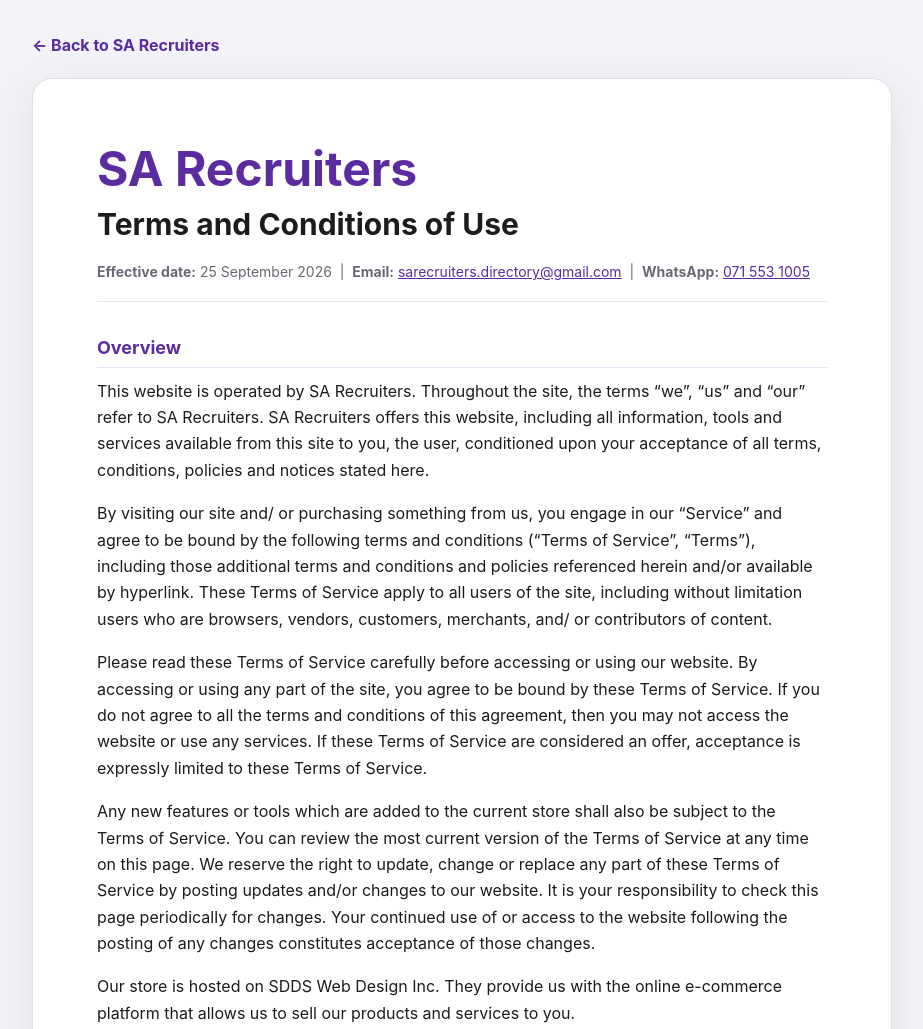
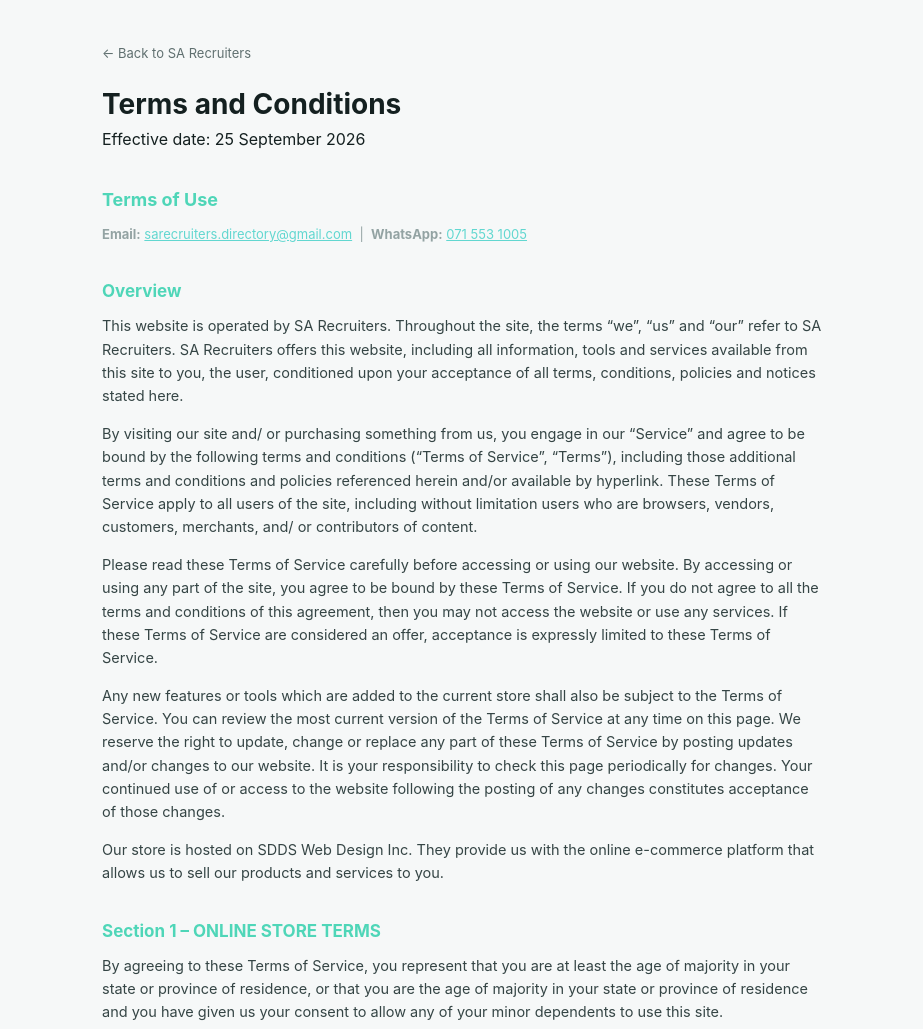
Before and after one commit to kamogeloralph-ux/sarecruiters, a website: page terms/index.html in a window 1280 px wide. Shown: the top 1029 px of the page, without its empty margins (178-1101 px from the left). Drawn offline with Linux system fonts and the light colour scheme.

Commit message:
style: standardize terms page with legal pages

```diff
--- a/terms/index.html
+++ b/terms/index.html
@@ -3,14 +3,20 @@
 <head>
 <meta charset="utf-8">
 <meta name="viewport" content="width=device-width, initial-scale=1">
-<meta name="description" content="SA Recruiters Terms and Conditions">
+<meta name="description" content="Read the Terms and Conditions for using the SA Recruiters recruitment directory and jobs platform.">
+<link rel="canonical" href="https://sa-recruiters.co.za/terms/">
+<link rel="icon" href="/favicon-v2.ico" sizes="48x48">
+<link rel="icon" type="image/png" sizes="192x192" href="/icons/v2-icon-192.png">
 <title>SA Recruiters — Terms and Conditions</title>
-<style>html{background:#f2f2f7}body{margin:0;color:#1c1c1e;background:#f2f2f7;font-family:Inter,-apple-system,BlinkMacSystemFont,"Segoe UI",sans-serif;line-height:1.65}.wrap{max-width:860px;margin:0 auto;padding:32px 20px 64px}.paper{background:#fff;border:1px solid #dedee3;border-radius:20px;padding:clamp(24px,5vw,64px);box-shadow:0 12px 40px rgba(0,0,0,.08)}h1{font-size:clamp(30px,5vw,48px);line-height:1.1;margin:0;color:#5b2ca0}h2{font-size:clamp(21px,3vw,30px);line-height:1.2;margin:10px 0 8px}h3{font-size:18px;line-height:1.3;margin:34px 0 10px;color:#5b2ca0;border-bottom:1px solid #e8e1f2;padding-bottom:7px}p{margin:0 0 17px}a{color:#5b2ca0}.meta{color:#696974;font-size:14px;margin:18px 0 30px;padding-bottom:18px;border-bottom:1px solid #e7e7eb}.back{display:inline-block;margin-bottom:20px;text-decoration:none;font-weight:700}.notice{font-size:13px;color:#696974;margin-top:26px;padding-top:18px;border-top:1px solid #e7e7eb}</style>
+<style>
+*{box-sizing:border-box}html{background:#0e1214}body{margin:0;font-family:-apple-system,BlinkMacSystemFont,"Segoe UI",Roboto,sans-serif;background:#0e1214;color:#eef2f2;line-height:1.6}.wrap{max-width:760px;margin:0 auto;padding:2.5rem 1.25rem 4rem}.paper{background:transparent;border:0;border-radius:0;padding:0;box-shadow:none}.back{display:inline-block;margin-bottom:1.5rem;color:#93a3a3;font-size:13px;text-decoration:none;font-weight:400}.back:hover{text-decoration:underline}h1{font-size:28px;line-height:1.2;margin:0 0 6px;color:#eef2f2}h2{font-size:18px;line-height:1.3;color:#4fd6b8;margin:2.2rem 0 .8rem}h3{font-size:17px;line-height:1.35;color:#4fd6b8;margin:2.2rem 0 .7rem;padding:0;border:0}p{margin:0 0 15px;color:#c7d0d0;font-size:14.5px}a{color:#62d7d0}.meta{color:#93a3a3;font-size:13px;margin:0 0 2rem;padding:0;border:0}.notice{font-size:14px;color:#c7d0d0;margin-top:2rem;padding:1rem 1.1rem;background:#161b1d;border-left:3px solid #4fd6b8;border-top:0;border-radius:0 8px 8px 0}@media (prefers-color-scheme:light){html,body{background:#f6f8f8;color:#142020}h1{color:#142020}p{color:#354545}.notice{background:#fff}.back{color:#607070}}
+</style>
 </head>
 <body><main class="wrap"><a class="back" href="/">← Back to SA Recruiters</a><article class="paper">
-<h1>SA Recruiters</h1>
-<h2>Terms and Conditions of Use</h2>
-<div class="meta"><strong>Effective date:</strong> 25 September 2026 &nbsp;|&nbsp; <strong>Email:</strong> <a href="mailto:sarecruiters.directory@gmail.com">sarecruiters.directory@gmail.com</a> &nbsp;|&nbsp; <strong>WhatsApp:</strong> <a href="https://wa.me/27715531005">071 553 1005</a></div>
+<h1>Terms and Conditions</h1>
+<div class="updated">Effective date: 25 September 2026</div>
+<h2>Terms of Use</h2>
+<div class="meta"><strong>Email:</strong> <a href="mailto:sarecruiters.directory@gmail.com">sarecruiters.directory@gmail.com</a> &nbsp;|&nbsp; <strong>WhatsApp:</strong> <a href="https://wa.me/27715531005">071 553 1005</a></div>
 <h3>Overview</h3>
 <p>This website is operated by SA Recruiters. Throughout the site, the terms “we”, “us” and “our” refer to SA Recruiters. SA Recruiters offers this website, including all information, tools and services available from this site to you, the user, conditioned upon your acceptance of all terms, conditions, policies and notices stated here.</p>
 <p>By visiting our site and/ or purchasing something from us, you engage in our “Service” and agree to be bound by the following terms and conditions (“Terms of Service”, “Terms”), including those additional terms and conditions and policies referenced herein and/or available by hyperlink. These Terms of Service apply to all users of the site, including without limitation users who are browsers, vendors, customers, merchants, and/ or contributors of content.</p>
@@ -55,7 +61,7 @@
 <p>We may, but have no obligation to, monitor, edit or remove content that we determine in our sole discretion are unlawful, offensive, threatening, libelous, defamatory, pornographic, obscene or otherwise objectionable or violates any party’s intellectual property or these Terms of Service.</p>
 <p>You agree that your comments will not violate any right of any third-party, including copyright, trademark, privacy, personality or other personal or proprietary right. You further agree that your comments will not contain libelous or otherwise unlawful, abusive or obscene material, or contain any computer virus or other malware that could in any way affect the operation of the Service or any related website. You may not use a false e-mail address, pretend to be someone other than yourself, or otherwise mislead us or third-parties as to the origin of any comments. You are solely responsible for any comments you make and their accuracy. We take no responsibility and assume no liability for any comments posted by you or any third-party.</p>
 <h3>Section 10 – PERSONAL INFORMATION</h3>
-<p>Your submission of personal information through the store is governed by our Privacy Policy. To view our Privacy Policy.</p>
+<p>Your submission of personal information through the service is governed by our <a href="/privacy/">Privacy Policy</a>.</p>
 <h3>Section 11 – ERRORS, INACCURACIES AND OMISSIONS Occasionally there may be information on our site or in the Service that contains typographical errors, inaccuracies or omissions that may relate to product descriptions, pricing, promotions, offers, product shipping charges, transit times and availability. We reserve the right to correct any errors, inaccuracies or omissions, and to change or update information or cancel orders if any information in the Service or on any related website is inaccurate at any time without prior notice (including after you have submitted your order).</h3>
 <p>We undertake no obligation to update, amend or clarify information in the Service or on any related website, including, without limitation, pricing information, except as required by law. No specified update or refresh date applied in the Service or on any related website, should be taken to indicate that all information in the Service or on any related website has been modified or updated.</p>
 <h3>Section 12 – PROHIBITED USES</h3>
```
Also changed, not shown: scripts/seo-pages.test.mjs (+8 -0 lines).
